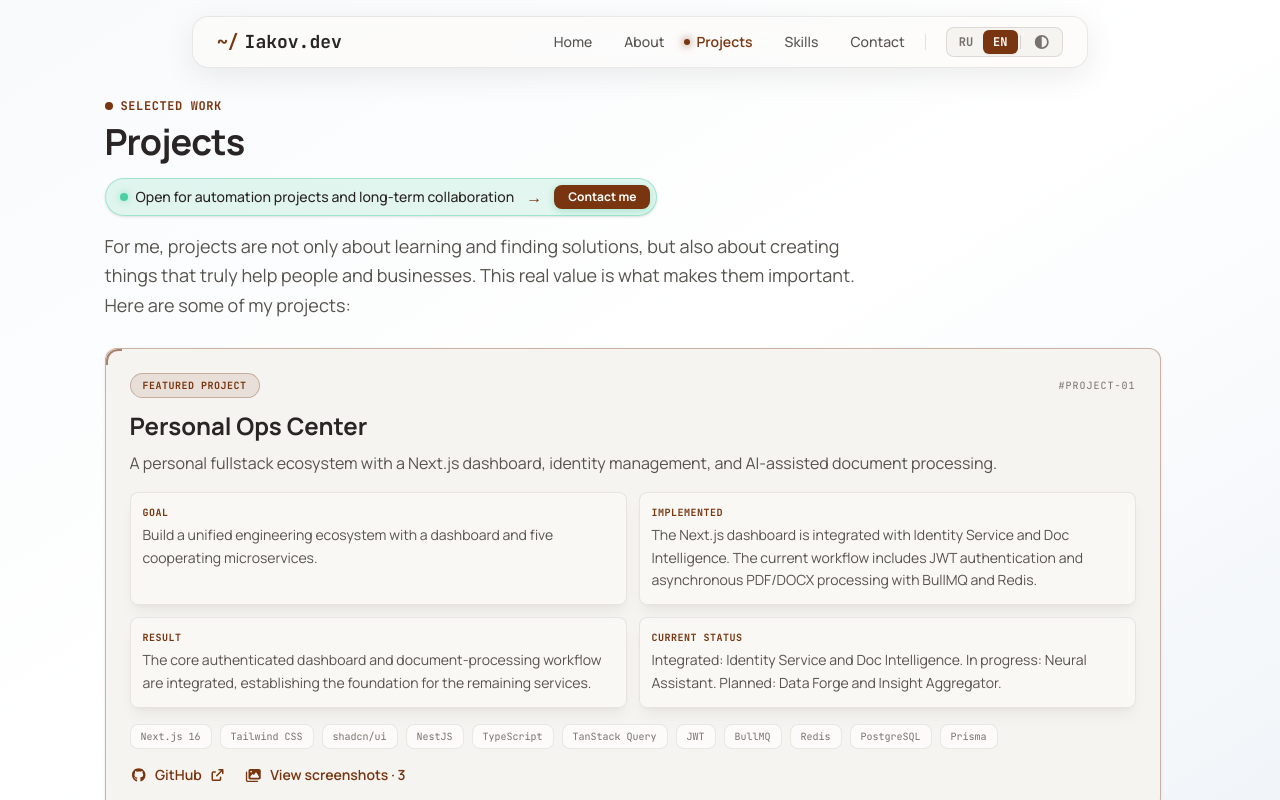
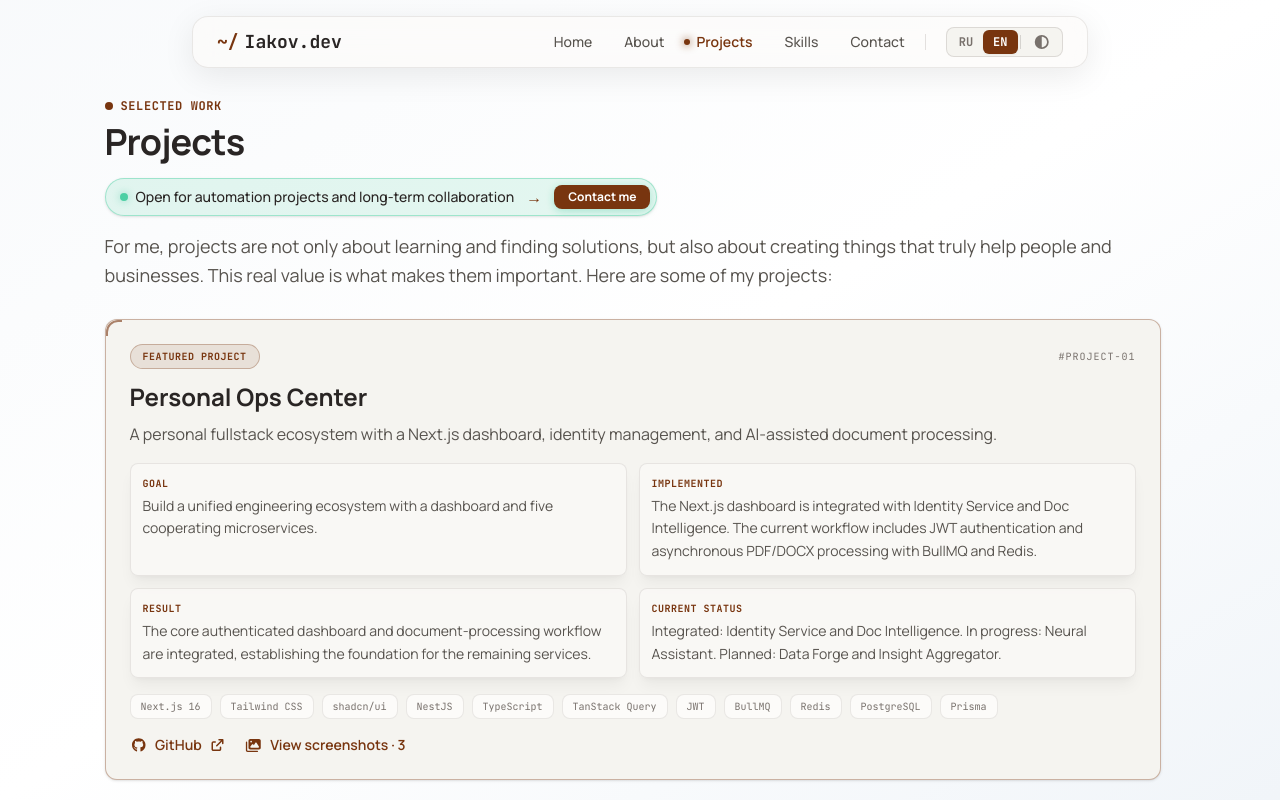
Before and after one commit to IakovYakovlev/personal, a React (Vite) app: page /projects in a window 1280 px wide. Shown: the top 800 px of the page. Built offline with nearby package versions, Linux system fonts and the light colour scheme.

Commit message:
refactor: adjust layout of Projects component by removing max-width constraint on section div

```diff
--- a/src/ui/pages/Projects/Projects.tsx
+++ b/src/ui/pages/Projects/Projects.tsx
@@ -41,7 +41,7 @@ export const Projects = () => {
   return (
     <div className='flex-1 w-full max-w-6xl mx-auto px-6 md:px-12 py-2 lg:py-3'>
       <main className='w-full'>
-        <div className='max-w-3xl mb-5 lg:mb-7'>
+        <div className='mb-5 lg:mb-7'>
           <div className='inline-flex items-center gap-2 font-mono text-xs text-[var(--color-primary)] font-bold uppercase tracking-wider mb-2'>
             <span className='w-2 h-2 rounded-full bg-[var(--color-primary)]' />
             {t('projects.section')}
```
